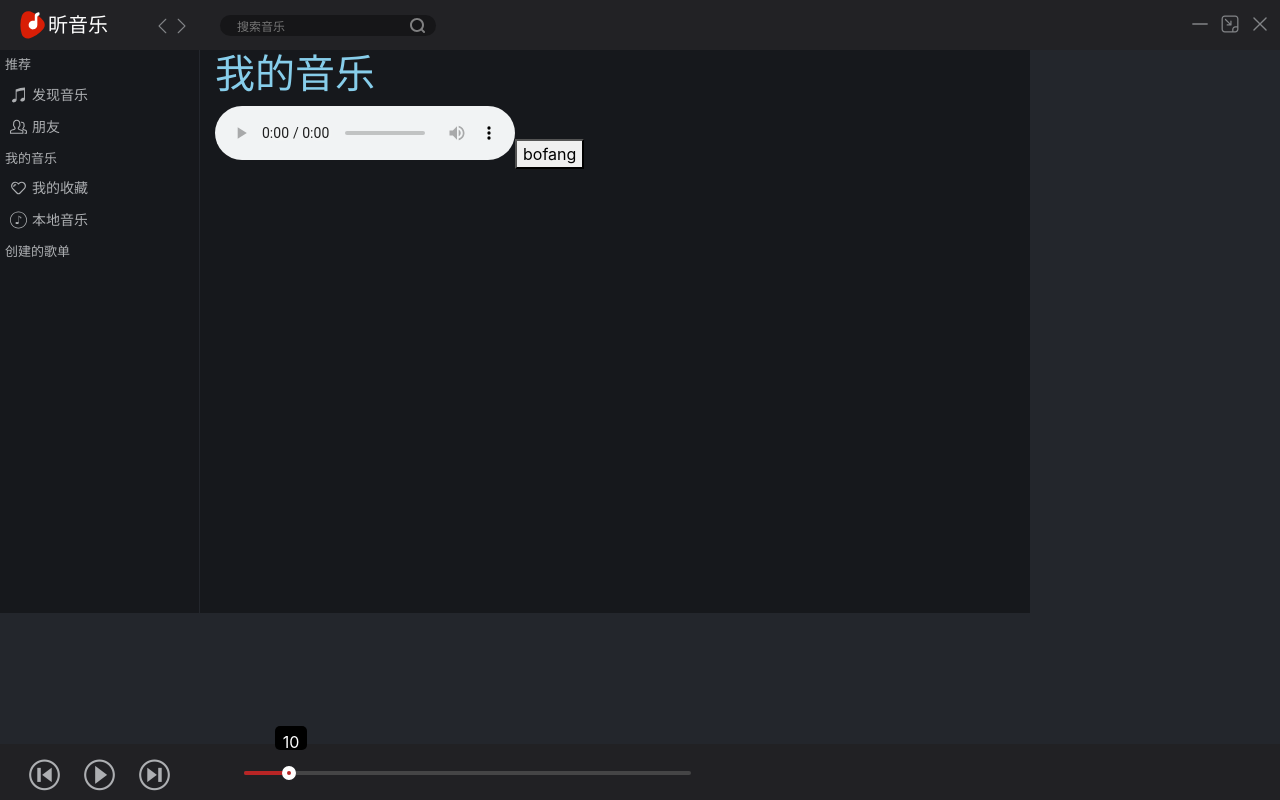
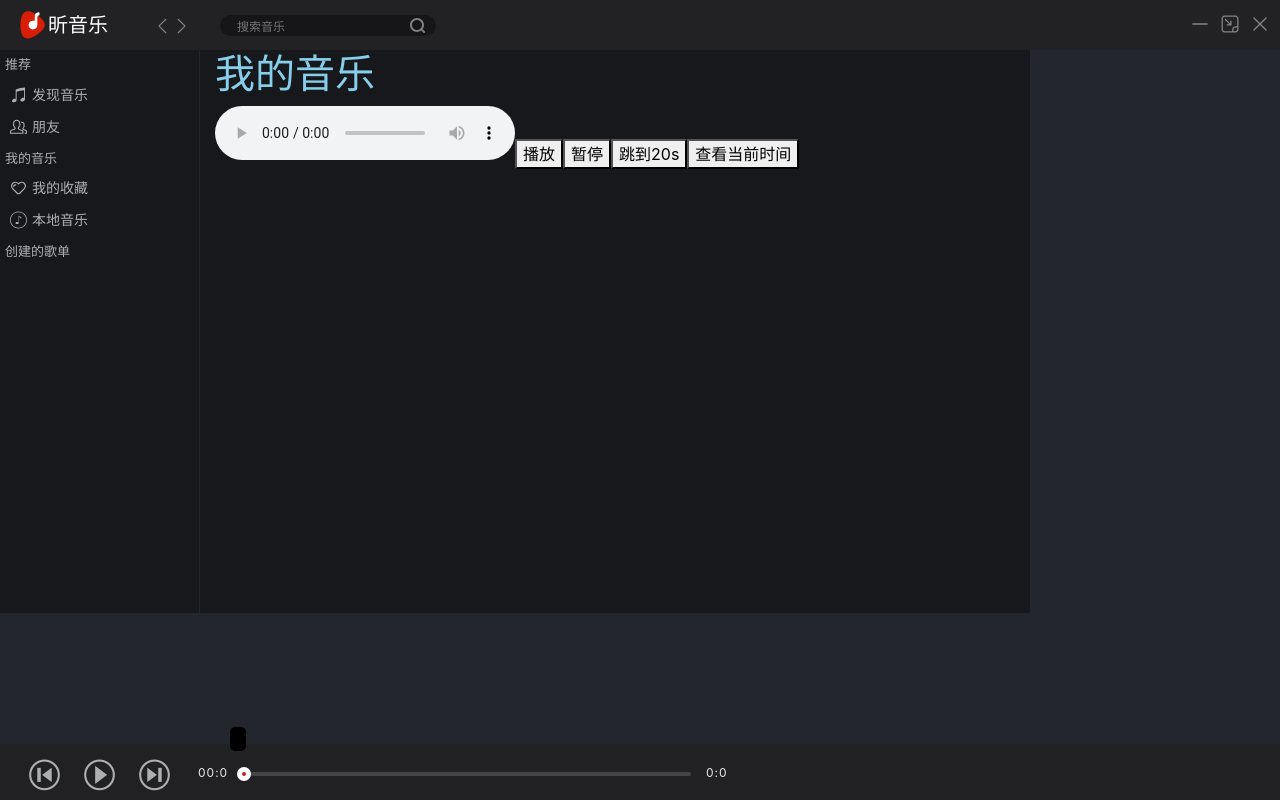
Before and after one commit to EGo14T/Vue-electron-xinmusic, a Vue app: page /My in a window 1280 px wide. Built offline with nearby package versions, Linux system fonts and the light colour scheme.

Commit message:
add time bar currentTime

```diff
--- a/src/background.js
+++ b/src/background.js
@@ -21,9 +21,9 @@ function createWindow () {
   win = new BrowserWindow({
     width: 1030,
     height: 670,
-    resizable: false,
+    resizable: true,
     skipTaskbar: false,
-    frame: false,
+    frame: true,
     webPreferences: {
     nodeIntegration: true
   } })
--- a/src/components/MyMusic.vue
+++ b/src/components/MyMusic.vue
@@ -6,38 +6,80 @@
     <audio autoplay="autoplay"
     controls="controls"
     preload="auto"
-    src="https://ego1st.cn/1.mp3" ref="audio">
+    src="https://ego1st.cn/1.mp3"
+    @timeupdate="updatetime"
+    ref="audio">
   </audio>
 
-  <button @click="play()">bofang</button>
+  <button @click="playing()">播放</button>
+  <button @click="pausing()">暂停</button>
+  <button @click="jump()">跳到20s</button>
+  <button @click="duration()">查看当前时间</button>
+
+  <div class="ttt">
+    {{time}}
   </div>
+  </div>
+
+
 
 
 
 </template>
 
 <script>
+import { timeout } from 'q';
 
 
   export default {
     components: {
 
-
      },
      data(){
        return{
-         per:''
+         per:'',
+         time: '',
        }
      },
 
      methods:{
-       play(){
+       playing(){
+
          this.$refs.audio.play();
+       },
+
+       pausing(){
+        this.$refs.audio.pause();
+       },
+
+       jump(){
+         var audio = this.$refs.audio;
+         audio.currentTime = 20;
+       },
+
+       getTime(){
+         alert(this.$refs.audio.currentTime);
+       },
+
+       updatetime(e){
+        this.time = e.target.currentTime;
+       },
+
+       duration(e){
+        alert(this.$refs.audio.duration)
        }
+
+
+
+
      }
   }
 </script>
 
 <style>
 
+.ttt{
+  color:aliceblue
+}
+
 </style>
--- a/src/components/footer.vue
+++ b/src/components/footer.vue
@@ -8,10 +8,25 @@
         </div>
 
         <div class="timebar row col-md-auto">
-          <div class="starttime">
+           <slider class="timebar-process" :min=0 :max=100  v-model:value = "per"></slider>
         </div>
-           <slider class="timebar-process" :min=0 :max=100  v-model = "per"></slider>
+
+        <div class="starttime timefont">
+             0{{ctimeMinutes}}:{{ctimeSeconds}}
         </div>
+
+        <div class="endtime timefont">
+            {{ntimeMinutes}}:{{ntimeSeconds}}
+        </div>
+
+        <audio autoplay="autoplay"
+            preload="auto"
+            src="https://ego1st.cn/1.mp3"
+            @canplay="canplay"
+            ref="audio">
+        </audio>
+
+
         </div>
 </template>
 
@@ -29,16 +44,44 @@ import timebar from '../components/timebar';
         data () {
             return {
                 timepercent: '10%',
-                per: 10,
-                pper: ''
-            };
+                per: '',
+                time: '',
+
+                secondNum: '',
+            }
         },
         computed: {
+
+
+            //总长
+            ntimeMinutes:function(){
+                return parseInt(this.secondNum/60)
+            },
+
+            ntimeSeconds:function(){
+                return parseInt(this.secondNum%60)
+            },
+
+            //当前播放时间
+            ctimeMinutes:function(){
+                return parseInt(this.secondNum*this.per/100/60)
+            },
+
+            ctimeSeconds:function(){
+                return parseInt(this.secondNum*this.per/100%60)
+            }
+
+
 
         },
         methods: {
             play(){
-                $refs.audio.play();
+                alert(this.$refs.audio.duration)
+
+            },
+
+            canplay(){
+                this.secondNum = this.$refs.audio.duration
             }
 
         },
@@ -70,7 +113,7 @@ import timebar from '../components/timebar';
     width: 800px;
     color: #ffffff;
     position: absolute;
-    top: 2px;
+    top: 3px;
     left: 230px;
 
 }
@@ -92,6 +135,28 @@ import timebar from '../components/timebar';
 }
 
 
+.starttime{
+    position: absolute;
+    left: 198px;
+
+}
+
+.endtime{
+    position: absolute;
+    left: 706px;
+
+}
+
+.timefont{
+    font-size: 12px;
+    color: rgba(255, 255, 255, .9);
+    height: 24px;
+    letter-spacing: 1px;
+    top: 20px;
+
+}
+
+
 
 
 
--- a/src/components/timebar.vue
+++ b/src/components/timebar.vue
@@ -30,9 +30,18 @@ export default {
   watch: {
 	    per : {
 	      handler (newVal) {
-          //console.log("当前"+newVal)
+          console.log("当前"+newVal)
           this.$emit('input', newVal);
-	      },
+        },
+        deep:true,
+	      immediate: true,
+      },
+      value : {
+	      handler (newVal) {
+          this.per = newVal;
+          console.log("当前"+newVal)
+        },
+        deep:true,
 	      immediate: true,
 	    }
     },
@@ -56,7 +65,7 @@ export default {
         // 当value变化的时候，会通过计算属性修改left，width
 
         // 拖拽的时候获取的新width
-        var newWidth = e.clientX - disX + width;
+        var newWidth = e.clientX - 247;
         // 拖拽的时候得到新的百分比
         var scale = newWidth / _this.slider.offsetWidth;
         _this.per = Math.ceil((_this.max - _this.min) * scale + _this.min);
```
